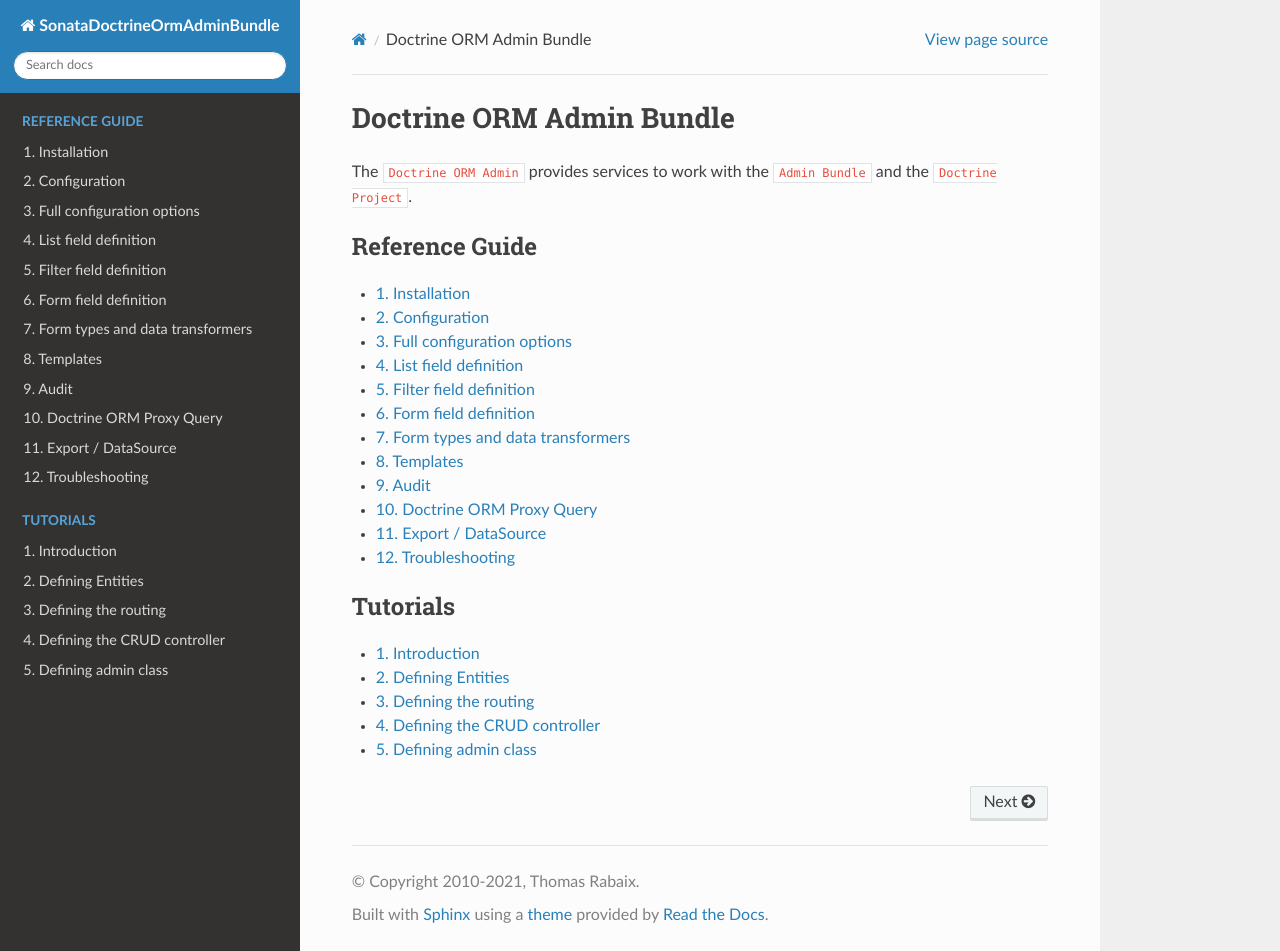
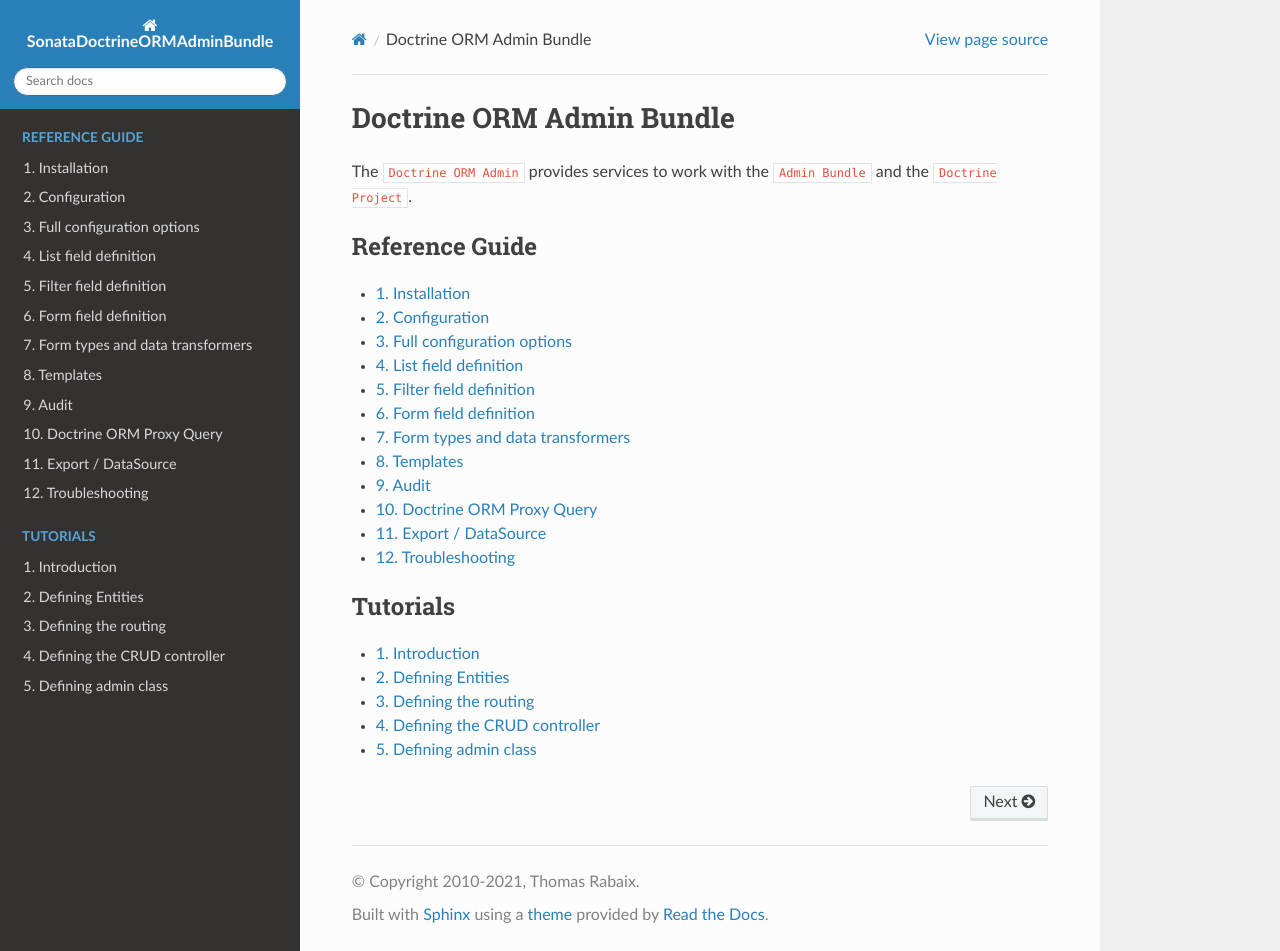
Before and after one commit to sonata-project/SonataDoctrineORMAdminBundle, a Sphinx documentation site: the page built from docs/index.rst, in a window 1280 px wide and 951 px high. Built offline with Sphinx 7.4.7 and the Read the Docs theme 2.0.0, drawn with Linux system fonts in a browser that asks for light colours.

Commit message:
DevKit updates (#1609)

```diff
--- a/docs/conf.py
+++ b/docs/conf.py
@@ -50,7 +50,7 @@
 master_doc = 'index'
 
 # General information about the project.
-project = u'SonataDoctrineOrmAdminBundle'
+project = u'SonataDoctrineORMAdminBundle'
 copyright = u'2010-2021, Thomas Rabaix'
 
 # The version info for the project you're documenting, acts as replacement for
```
Also changed, not shown: README.md (+1 -1 lines), 4 other files.
